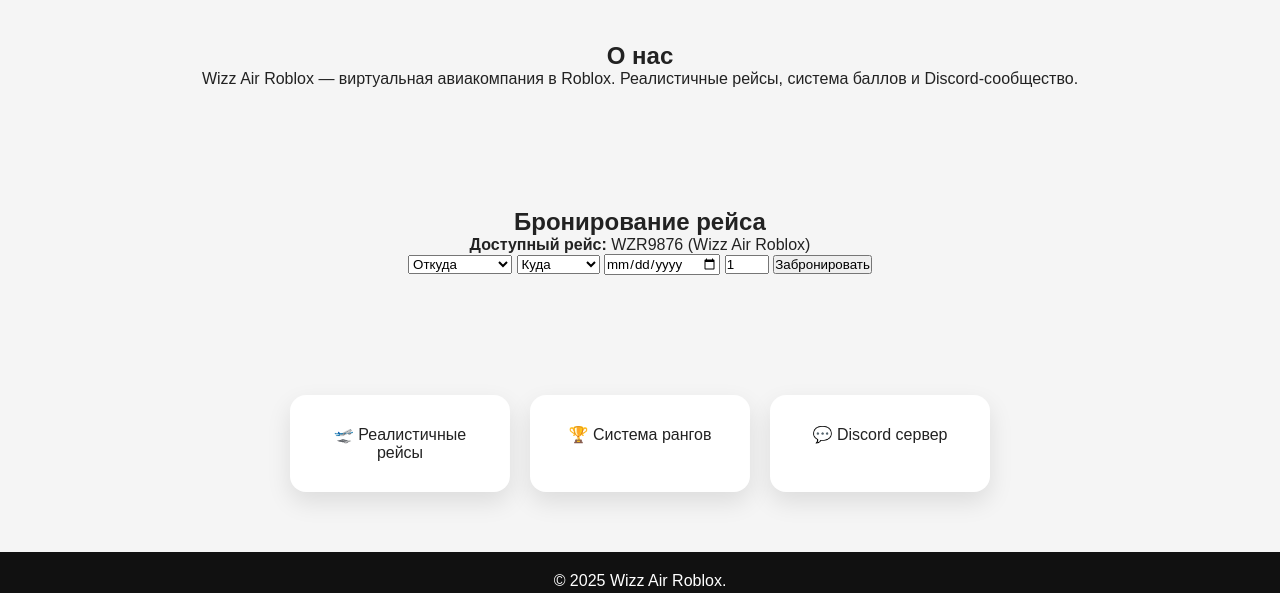
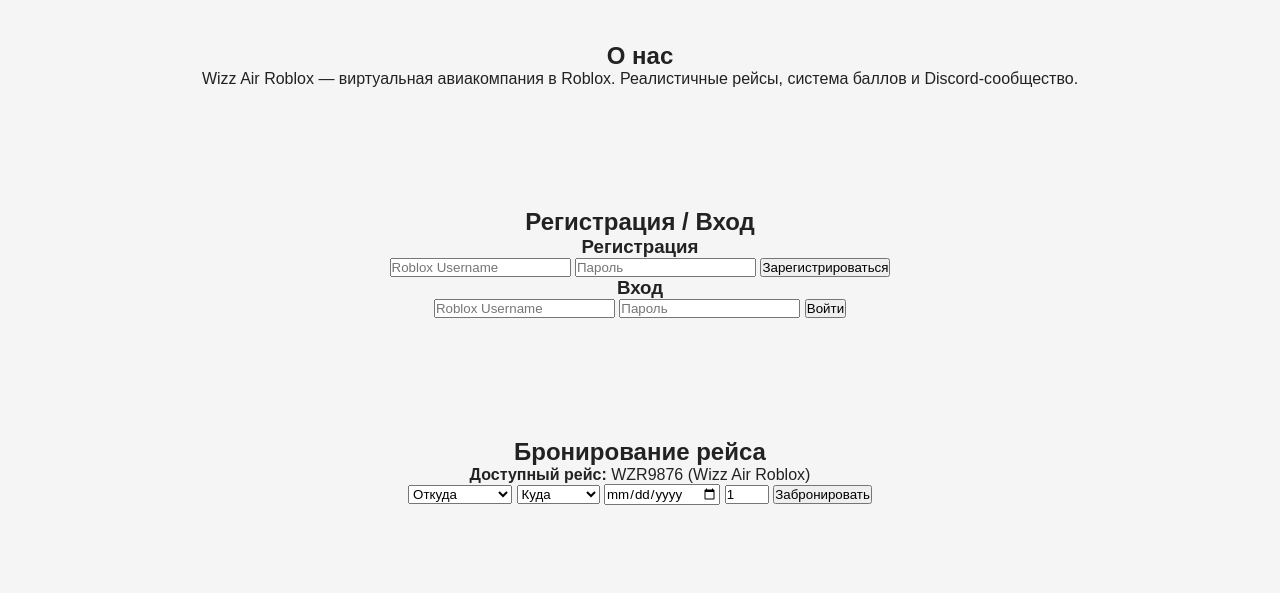
Before and after one commit to gmeilkom2-spec/Wizz-air-rbx, a plain HTML site: page index.html in a window 1280 px wide. Shown: the part 442-1035 px from the top of the page. Drawn offline with Linux system fonts and the light colour scheme.

Commit message:
Update index.html

```diff
--- a/index.html
+++ b/index.html
@@ -22,8 +22,34 @@
 <h2>О нас</h2>
 <p>
 Wizz Air Roblox — виртуальная авиакомпания в Roblox.
-Реалистичные рейсы, система баллов и Discord‑сообщество.
+Реалистичные рейсы, система баллов и Discord-сообщество.
 </p>
+</section>
+
+
+<section id="auth" class="section">
+<h2>Регистрация / Вход</h2>
+
+
+<div class="auth-box">
+<form id="registerForm">
+<h3>Регистрация</h3>
+<input type="text" placeholder="Roblox Username" required />
+<input type="password" placeholder="Пароль" required />
+<button type="submit">Зарегистрироваться</button>
+</form>
+
+
+<form id="loginForm">
+<h3>Вход</h3>
+<input type="text" placeholder="Roblox Username" required />
+<input type="password" placeholder="Пароль" required />
+<button type="submit">Войти</button>
+</form>
+</div>
+
+
+<p id="authResult"></p>
 </section>
 
 
@@ -65,7 +91,7 @@
 
 
 <footer>
-<p>© 2025 Wizz Air Roblox.</p>
+<p>© 2025 Wizz Air Roblox. Неофициальный проект.</p>
 </footer>
 
 
```
